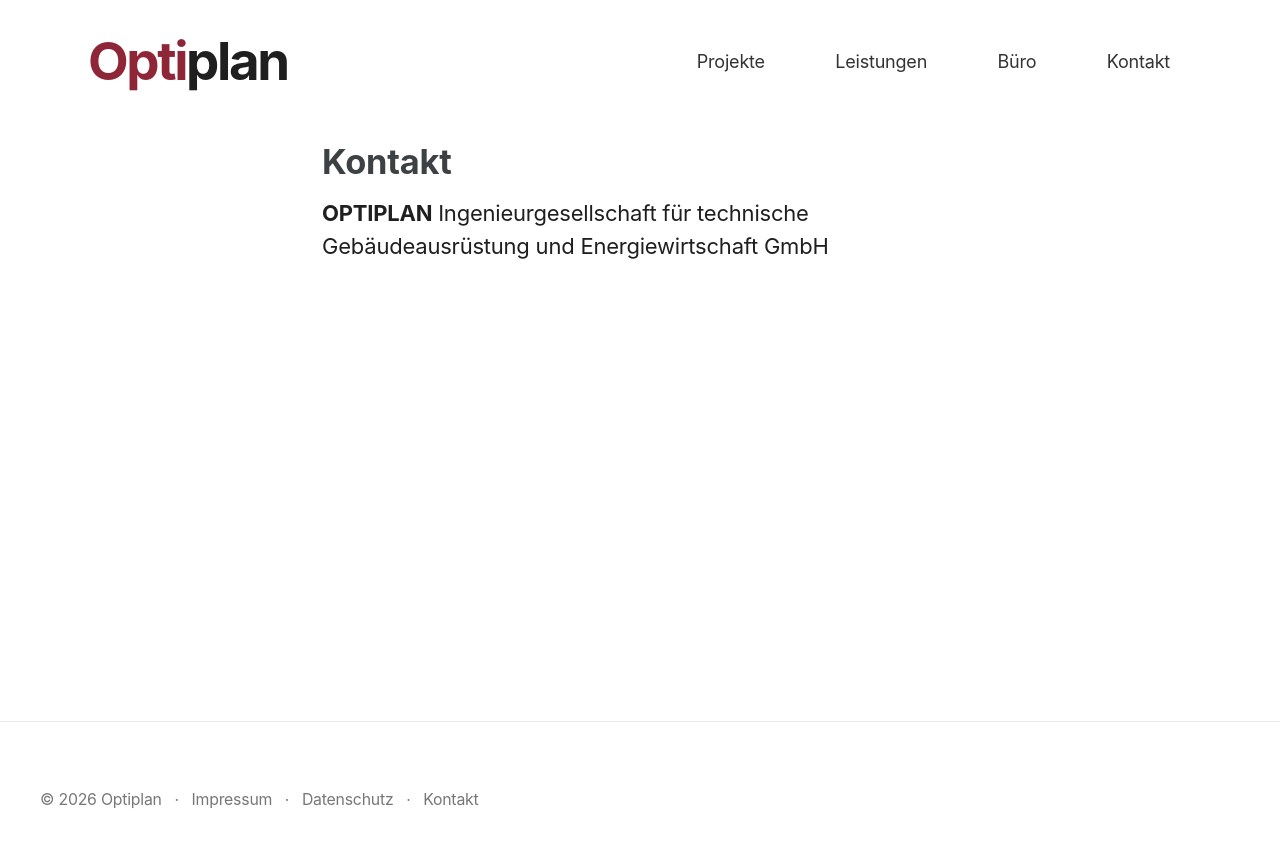
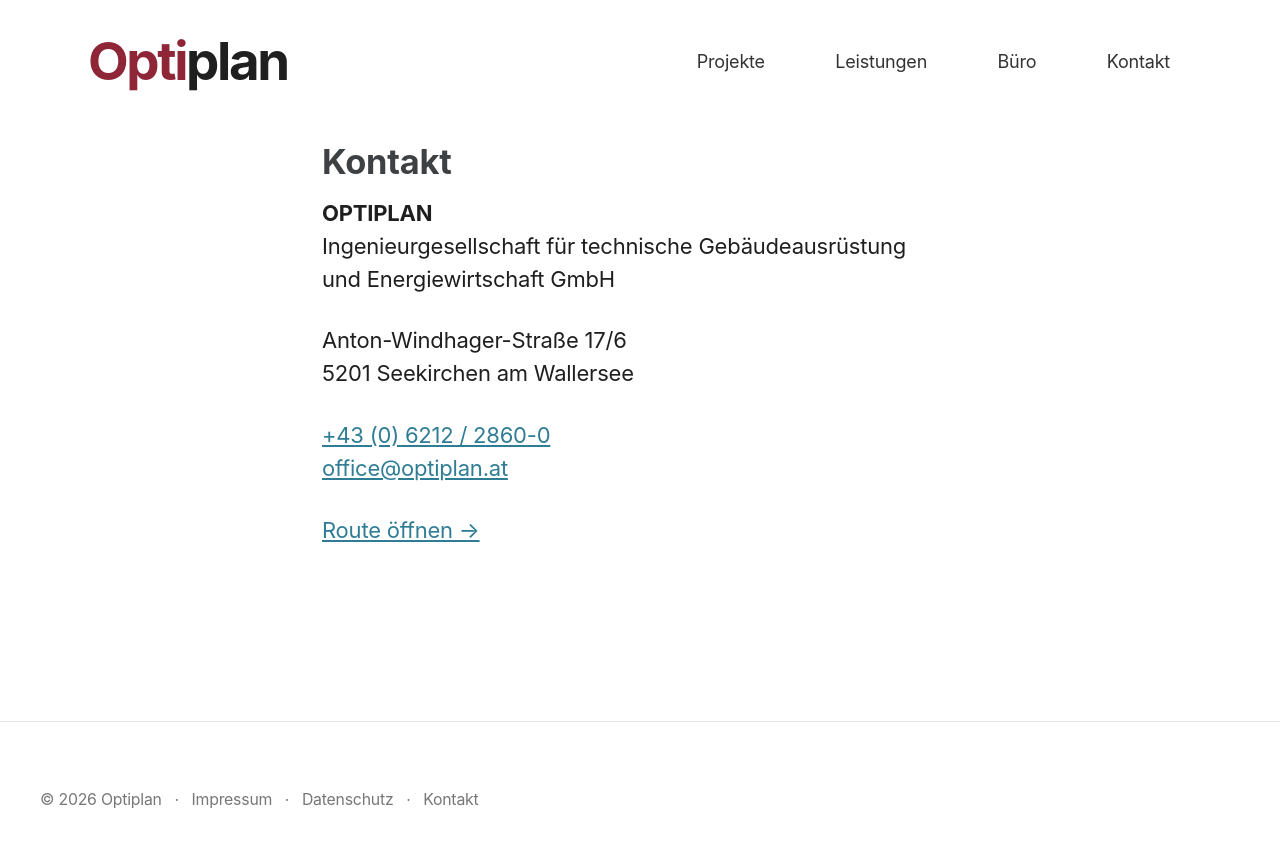
Before and after one commit to gryphiusodenhobler/www.optiplan.at, a Jekyll site: the page built from kontakt.md, in a window 1280 px wide. Shown: the top 847 px of the page. Built offline with Jekyll 4.4.1, drawn with Linux system fonts in a browser that asks for light colours; cached includes are drawn as plain includes.

Commit message:
Update kontakt.md

```diff
--- a/kontakt.md
+++ b/kontakt.md
@@ -4,6 +4,34 @@ title: "Kontakt"
 permalink: /kontakt/
 ---
 
-**OPTIPLAN**
-Ingenieurgesellschaft für technische Gebäudeausrüstung
-und Energiewirtschaft GmbH
+<div class="contact-page">
+
+  <div class="contact-details">
+
+    <p class="contact-company">
+      <strong>OPTIPLAN</strong><br>
+      Ingenieurgesellschaft für technische Gebäudeausrüstung<br>
+      und Energiewirtschaft GmbH
+    </p>
+
+    <p>
+      Anton-Windhager-Straße 17/6<br>
+      5201 Seekirchen am Wallersee
+    </p>
+
+    <p>
+      <a href="tel:+43621228600">+43 (0) 6212 / 2860-0</a><br>
+      <a href="mailto:office@optiplan.at">office@optiplan.at</a>
+    </p>
+
+  </div>
+
+  <div class="contact-route">
+    <a href="https://www.google.com/maps/search/?api=1&query=Anton-Windhager-Stra%C3%9Fe+17%2F6%2C+5201+Seekirchen+am+Wallersee"
+       target="_blank"
+       rel="noopener">
+      Route öffnen →
+    </a>
+  </div>
+
+</div>
```
